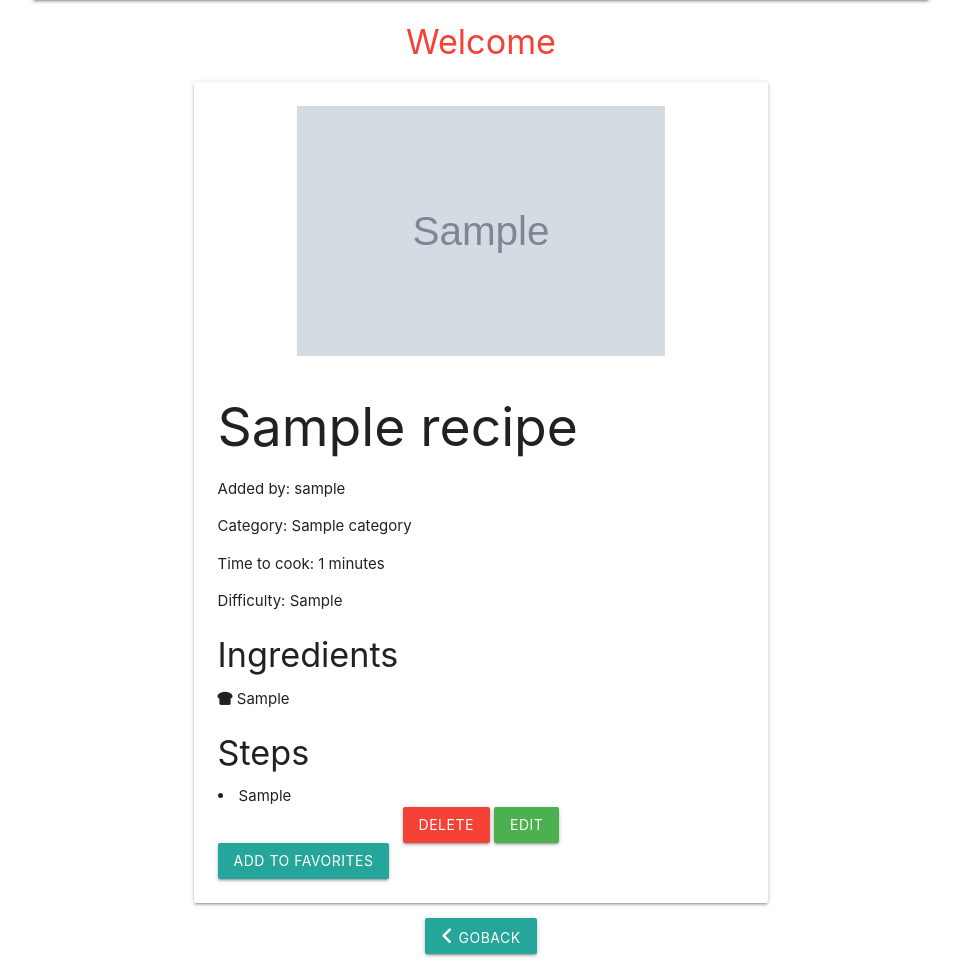
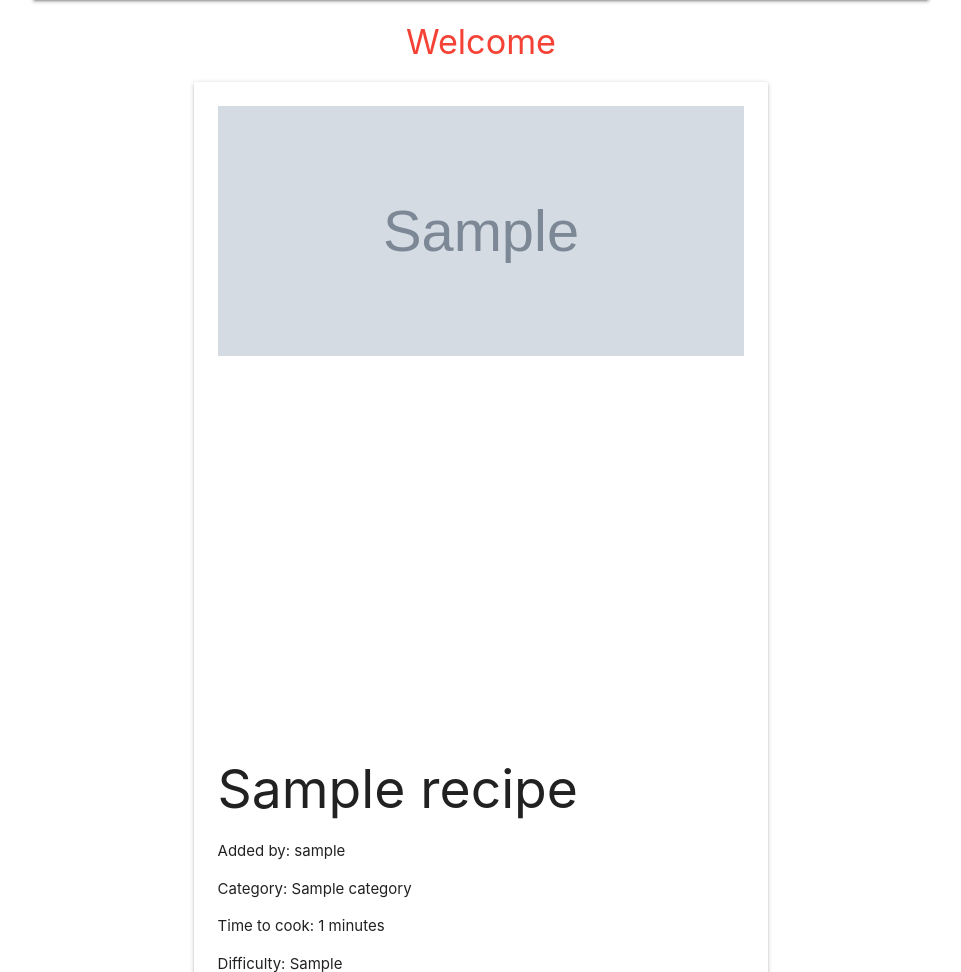
Before and after one commit to mariusmilitaru32/TimeToCook, a Flask app: page /view_recipe/1 in a window 1280 px wide. Shown: the part 64-1036 px from the top of the page, without its empty margins (159-1120 px from the left). Run offline with Flask 3, Linux system fonts and the light colour scheme; tables that the repository leaves empty hold one stand-in row (values such as "Sample post"); grey boxes marked "Sample" are stand-in pictures; some libraries are stand-ins or nearby versions.

Commit message:
Add view recipe img fix

```diff
--- a/timetocook/static/css/style.css
+++ b/timetocook/static/css/style.css
@@ -31,3 +31,12 @@ main {
     background-size: cover;
     background-position: center;
 }
+
+/* View Recipe  image style*/
+.view-recipe-img {
+    position: relative;
+    width: 100%;
+    padding-bottom: 70%;
+    overflow: hidden;
+    display: flex;
+}
```
